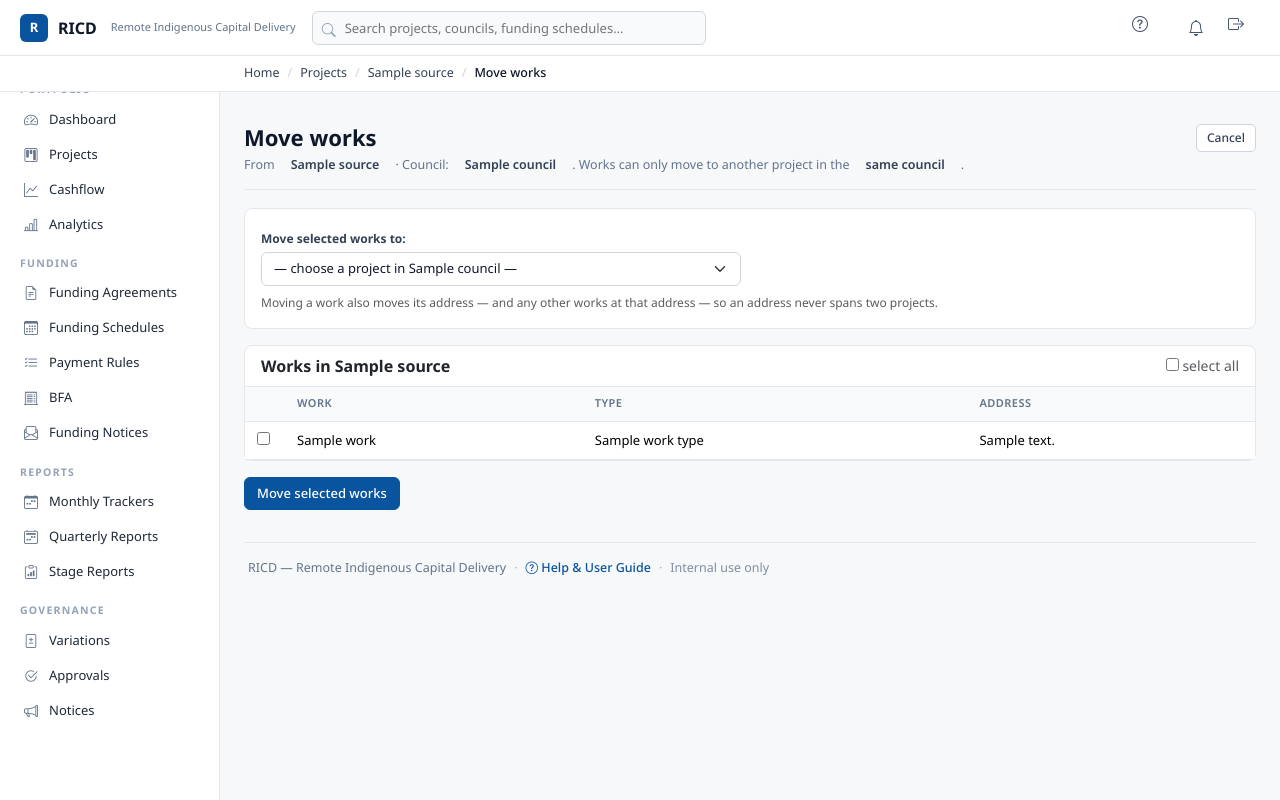
After one commit to hazzamyman/ricd-django, a Django app: template src/apps/ui/templates/projects/transfer_works.html in a window 1280 px wide. The commit adds this page. Run offline with Django 5.2, Linux system fonts and the light colour scheme; the template is opened without the code that fills it: most values are stand-ins (such as "Sample title", 1, 10 or a date in 2020).

Commit message:
@ feat(projects): reversible archive + move works between same-council projects
Two FNC-staff tools (RICD officers, managers, superusers — not councils, not
read-only), enforced by WriteRequiredMixin and a new is_writer template flag:

- Archive/Unarchive: a reversible alternative to hard delete for cancelled or
  never-finished projects. Adds Project.is_archived/archived_at/archived_reason
  (migration 0043). Archived projects are hidden from the projects list by
  default (?archived=1 to show) and badged "Archived" on the detail page.
- Move works: a page to move selected works to another project in the SAME
  council. Moving a work also moves its address (and any sibling works at that
  address) so an address never spans two projects. Cross-council moves blocked.
- New is_writer context flag (officers + managers + superuser) gates the
  archive/move buttons so read-only audit users do not see actions they cannot do.
- tests/test_project_archive_transfer.py: archive hide/restore, same-council
  transfer moves work+address, cross-council transfer blocked.

Co-Authored-By: Claude Opus 4.8 <noreply@anthropic.com>
@

```diff
--- a/src/apps/core/models/projects_models.py
+++ b/src/apps/core/models/projects_models.py
@@ -72,6 +72,12 @@ class Project(models.Model):
         db_index=True
     )
     status_flag = models.CharField(max_length=2, choices=StatusFlag.choices, default=StatusFlag.ON_TRACK, db_index=True)
+
+    # Archive (reversible) — for projects that started but were cancelled / never
+    # finished. Archived projects are retained but hidden from active lists.
+    is_archived = models.BooleanField(default=False, db_index=True)
+    archived_at = models.DateTimeField(null=True, blank=True)
+    archived_reason = models.CharField(max_length=255, blank=True)
 
     land_parcels = models.ManyToManyField('LandTenure', related_name='projects', blank=True)
 
--- /dev/null
+++ b/src/apps/ui/templates/projects/transfer_works.html
@@ -0,0 +1,85 @@
+{% extends "base.html" %}
+{% block title %}Move works — {{ source.name }} — RICD{% endblock %}
+{% block breadcrumbs %}
+  <span class="sep">/</span><a href="{% url 'ui:projects_list' %}">Projects</a>
+  <span class="sep">/</span><a href="{% url 'ui:project_detail' source.pk %}">{{ source.name }}</a>
+  <span class="sep">/</span><span class="current">Move works</span>
+{% endblock %}
+
+{% block content %}
+<div class="pg-head">
+  <div>
+    <h1>Move works</h1>
+    <div class="meta">
+      From <b>{{ source.name }}</b> · Council: <b>{{ source.council }}</b>.
+      Works can only move to another project in the <b>same council</b>.
+    </div>
+  </div>
+  <div class="actions">
+    <a href="{% url 'ui:project_detail' source.pk %}?tab=works" class="btn btn-outline-secondary btn-sm">Cancel</a>
+  </div>
+</div>
+
+{% if targets %}
+<form method="post" action="{% url 'ui:project_transfer_works' source.pk %}">
+  {% csrf_token %}
+
+  <div class="card mb-3"><div class="card-body">
+    <label class="form-label"><b>Move selected works to:</b></label>
+    <select name="target_project" class="form-select" style="max-width:480px;" required>
+      <option value="">— choose a project in {{ source.council }} —</option>
+      {% for t in targets %}
+        <option value="{{ t.pk }}">{{ t.name }} ({{ t.get_state_display }})</option>
+      {% endfor %}
+    </select>
+    <div class="text-muted mt-2" style="font-size:12px;">
+      Moving a work also moves its address — and any other works at that address — so an address never spans two projects.
+    </div>
+  </div></div>
+
+  <div class="card mb-3"><div class="card-body p-0">
+    <div class="px-3 py-2 d-flex justify-content-between align-items-center" style="border-bottom:1px solid var(--line);">
+      <b>Works in {{ source.name }}</b>
+      <label class="small text-muted mb-0"><input type="checkbox" id="check-all"> select all</label>
+    </div>
+    {% if works %}
+    <table class="table table-sm align-middle mb-0">
+      <thead class="table-light">
+        <tr><th style="width:40px;"></th><th>Work</th><th>Type</th><th>Address</th></tr>
+      </thead>
+      <tbody>
+        {% for w in works %}
+        <tr>
+          <td><input type="checkbox" name="works" value="{{ w.pk }}" class="work-cb"></td>
+          <td>{{ w }}</td>
+          <td>{{ w.work_type.name|default:w.work_type_other|default:"—" }}</td>
+          <td>{% if w.address %}{{ w.address }}{% else %}<span class="text-muted">—</span>{% endif %}</td>
+        </tr>
+        {% endfor %}
+      </tbody>
+    </table>
+    {% else %}
+    <div class="p-3 text-muted">This project has no works to move.</div>
+    {% endif %}
+  </div></div>
+
+  {% if works %}
+  <button type="submit" class="btn btn-primary">Move selected works</button>
+  {% endif %}
+</form>
+
+<script>
+(function(){
+  var all = document.getElementById('check-all');
+  if (all) all.addEventListener('change', function(){
+    document.querySelectorAll('.work-cb').forEach(function(cb){ cb.checked = all.checked; });
+  });
+})();
+</script>
+{% else %}
+<div class="card"><div class="card-body">
+  <p class="text-muted mb-0">There are no other projects in <b>{{ source.council }}</b> to move works to.
+  Create another project in this council first.</p>
+</div></div>
+{% endif %}
+{% endblock %}
--- a/src/apps/ui/urls.py
+++ b/src/apps/ui/urls.py
@@ -25,6 +25,9 @@ urlpatterns = [
     path('projects/<int:pk>/', views.crud_views.ProjectDetailView.as_view(), name='project_detail'),
     path('projects/<int:pk>/edit/', views.crud_views.ProjectUpdateView.as_view(), name='project_edit'),
     path('projects/<int:pk>/delete/', views.crud_views.ProjectDeleteView.as_view(), name='project_delete'),
+    path('projects/<int:pk>/archive/', views.crud_views.ProjectArchiveView.as_view(), name='project_archive'),
+    path('projects/<int:pk>/unarchive/', views.crud_views.ProjectUnarchiveView.as_view(), name='project_unarchive'),
+    path('projects/<int:pk>/transfer-works/', views.crud_views.ProjectTransferWorksView.as_view(), name='project_transfer_works'),
     path('projects/<int:pk>/set-completion-dates/', views.crud_views.ProjectSetCompletionDatesView.as_view(), name='project_set_completion_dates'),
 
     # Payments (nested under project)
--- a/src/apps/ui/views/projects_views.py
+++ b/src/apps/ui/views/projects_views.py
@@ -12,9 +12,14 @@ def projects_list_view(request):
     council_id = request.GET.get('council', '')
     program_id = request.GET.get('program', '')
     state_filter = request.GET.get('state', '')
+    show_archived = request.GET.get('archived') in ('1', 'true', 'on')
 
     # Build queryset
     projects = Project.objects.select_related('council', 'program').prefetch_related('works')
+
+    # Archived (cancelled / never-finished) projects are hidden unless asked for.
+    if not show_archived:
+        projects = projects.filter(is_archived=False)
 
     # Apply filters
     if council_id:
@@ -65,5 +70,6 @@ def projects_list_view(request):
         'selected_council': council_id,
         'selected_program': program_id,
         'selected_state': state_filter,
+        'show_archived': show_archived,
     }
     return render(request, 'projects/list.html', context)
```
Also changed, not shown: src/apps/core/context_processors.py (+7 -1 lines), src/apps/ui/templates/projects/detail.html (+9 -1 lines), src/apps/ui/views/crud_views.py (+80 -0 lines), tests/test_project_archive_transfer.py (added, +67 -0 lines), src/apps/core/migrations/0043_project_archived_at_project_archived_reason_and_more.py (added).
